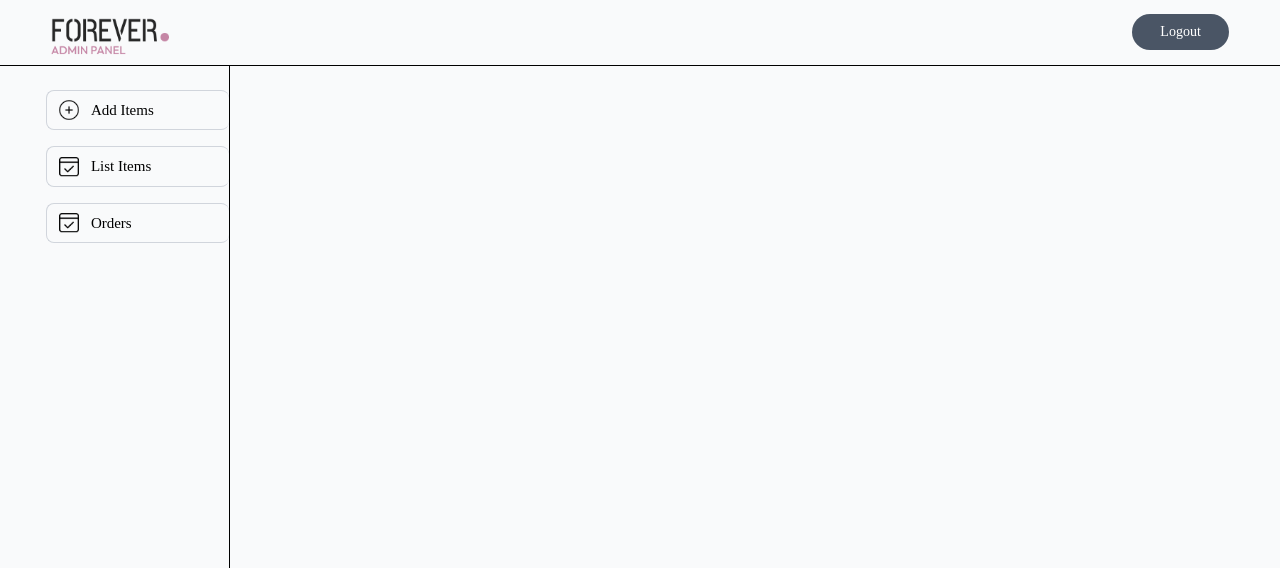
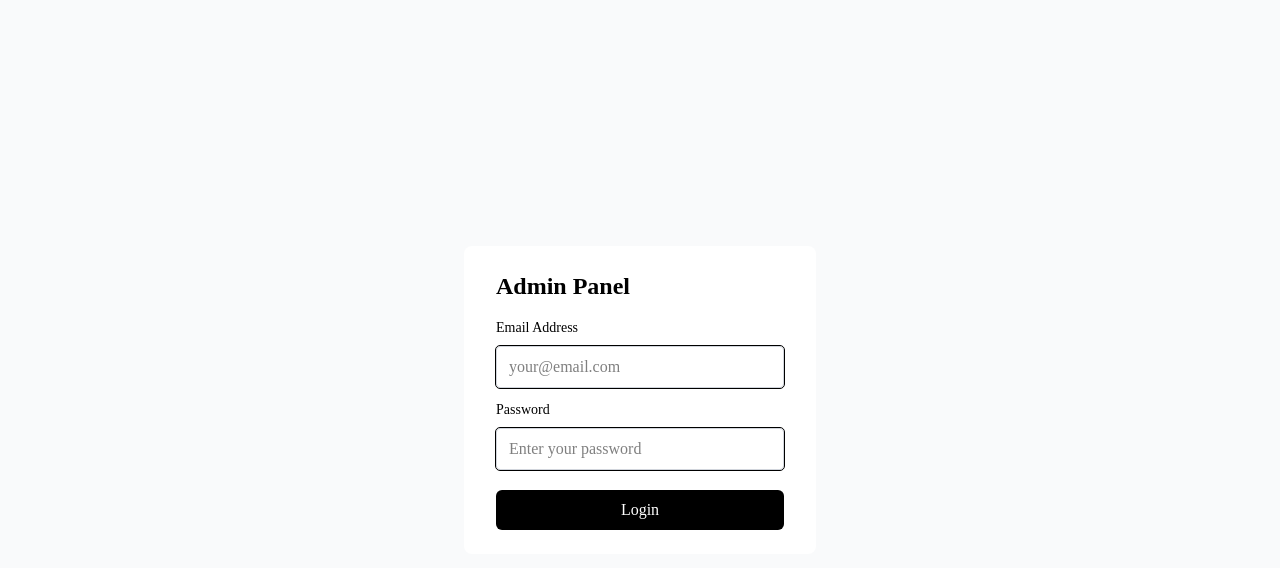
Before and after one commit to codingcat40/E-commerce-clothingstore, a React (Vite) app in the folder admin/: page / in a window 1280 px wide. Shown: the top 568 px of the page. Built offline with nearby package versions, Linux system fonts and the light colour scheme.

Commit message:
admin login component

```diff
--- a/admin/src/App.jsx
+++ b/admin/src/App.jsx
@@ -1,18 +1,36 @@
-import React from "react";
+import React, { useState } from "react";
 import Navbar from "./components/Navbar";
 import Sidebar from "./components/Sidebar";
+import { Route, Routes } from "react-router-dom";
+import Add from "./pages/Add";
+import List from "./pages/List";
+import Orders from "./pages/Orders";
+import Login from "./components/Login";
 
 const App = () => {
+  const [token, setToken] = useState('');
+
   return (
     <div className="bg-gray-50 min-h-screen">
+      {token === "" ? (
+        <Login />
+      ) : (
         <>
           <Navbar />
           <hr />
 
           <div className="flex w-full">
             <Sidebar />
+            <div className="w-[70%] mx-auto ml-[max(5vw, 25px)] my-8 text-gray-600 text-base">
+              <Routes>
+                <Route path="/add" element={<Add />} />
+                <Route path="/list" element={<List />} />
+                <Route path="/orders" element={<Orders />} />
+              </Routes>
+            </div>
           </div>
         </>
+      )}
     </div>
   );
 };
--- /dev/null
+++ b/admin/src/components/Login.jsx
@@ -0,0 +1,56 @@
+import React, { useState } from "react";
+
+const Login = () => {
+
+  const [email, setEmail] = useState('')
+  const [password, setPassword] = useState('')
+
+  const onSubmitHandler = async (e) =>  {
+        try {
+            e.preventDefault();
+            // console.log(email, password);
+
+
+        } catch (error) {
+            console.log(error)
+        }
+  }
+
+
+  return (
+    <div className="min-h-screen flex items-center justify-center w-full">
+      <div className="bg-white shadown-md rounded-lg px-8 py-6 max-w-md">
+        <h1 className="text-2xl font-bold mb-4">Admin Panel</h1>
+        <form onSubmit={onSubmitHandler}>
+          <div className="mb-3 min-w-72">
+            <p className="text-sm font-medium tex-gray-700 mb-2">Email Address</p>
+            <input
+              onChange={(e) =>setEmail(e.target.value)}
+              value={email}
+              className="rounded w-full px-3 py-2 border border-gray-300 outline"
+              type="email"
+              placeholder="your@email.com"
+              required
+            />
+          </div>
+
+          <div className="mb-3 min-w-72">
+            <p className="text-sm font-medium tex-gray-700 mb-2">Password</p>
+            <input
+              onChange={(e) => setPassword(e.target.value)}
+              value={password}
+              className="rounded w-full px-3 py-2 border border-gray-300 outline"
+              type="password"
+              placeholder="Enter your password"
+              required
+            />
+          </div>
+
+          <button className="cursor-pointer mt-2 w-full px-4 py-2 rounded-md text-white bg-black" type="submit">Login</button>
+        </form>
+      </div>
+    </div>
+  );
+};
+
+export default Login;
```
Also changed, not shown: 1 other file (tests, documents, lock files or other folders). Lines whose indentation alone changed are shown as unchanged.
